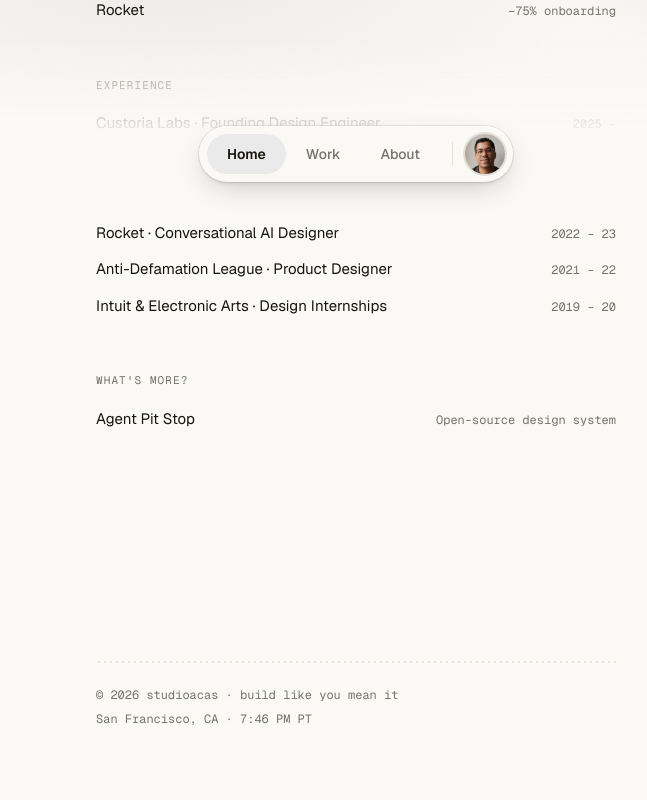
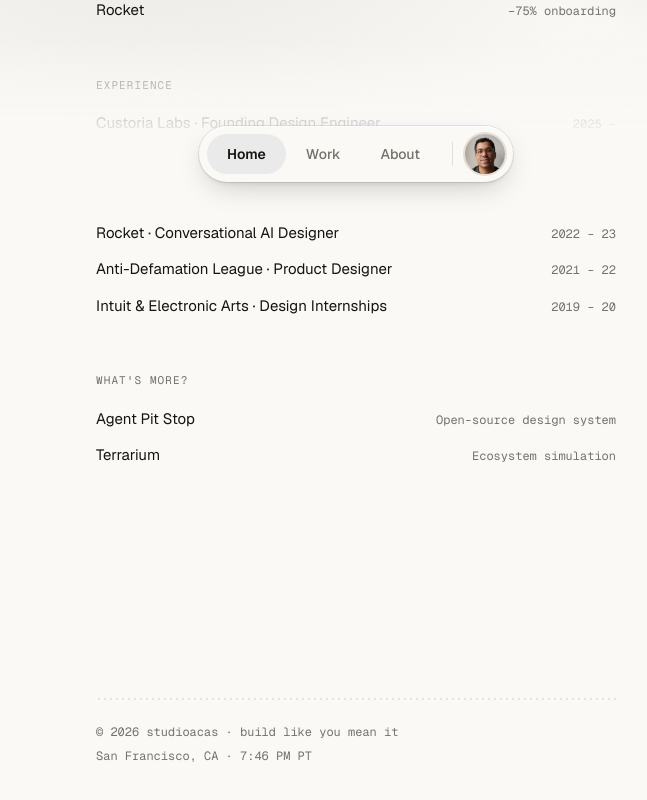
Before and after one commit to acaspx/portfolio-chops, a Next.js app: page / in a window 1280 px wide. Shown: the part 586-1386 px from the top of the page, without its empty margins (284-931 px from the left). Built offline with nearby package versions, Linux system fonts and the light colour scheme.

Commit message:
What's more: add Terrarium

```diff
--- a/app/page.tsx
+++ b/app/page.tsx
@@ -64,7 +64,14 @@ const more: IndexItem[] = [
     img: "/work/pitstop.jpg",
     alt: "Agent Pit Stop: an open source design system to keep agents on track",
   },
-  // Terrarium: waiting on link, one-liner and preview image.
+  {
+    label: "Terrarium",
+    meta: "Ecosystem simulation",
+    href: "https://terrarium-sim.vercel.app",
+    external: true,
+    img: "/work/terrarium.jpg",
+    alt: "A closed terrarium jar on a shelf: fittonia, moss and springtails over soil and clay pebbles",
+  },
 ];
 
 const links = [
```
Also changed, not shown: public/work/terrarium.jpg (added).
